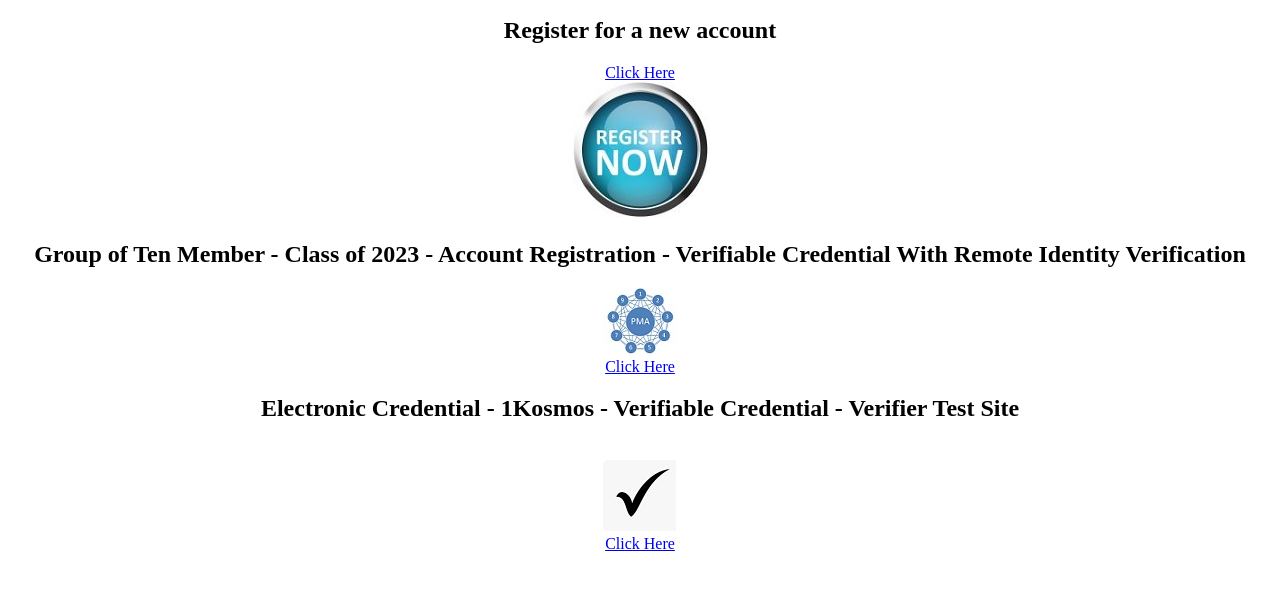
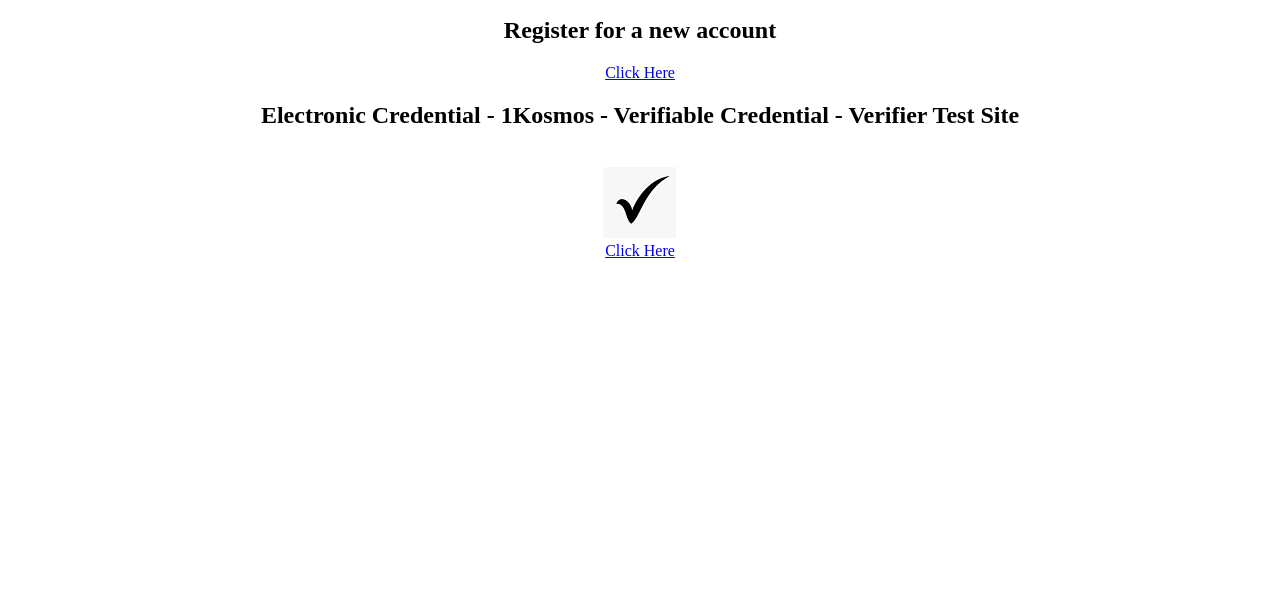
Before and after one commit to eyargholder/Electronic-Credentials-Roadmap, a website: page src/index.html in a window 1280 px wide. Shown: the part 110-700 px from the top of the page. Drawn offline with Linux system fonts and the light colour scheme.

Commit message:
Update index.html

```diff
--- a/src/index.html
+++ b/src/index.html
@@ -8,10 +8,10 @@
 	<h2>Verifiable Credential With Remote Identity Verification - did:blockid
 	<h2>Register for a new account</h2>
 	<a href="https://1KosmosB2CDemo.b2clogin.com/1KosmosB2CDemo.onmicrosoft.com/oauth2/v2.0/authorize?p=B2C_1_1Kosmos-B2C-sign-up-in&client_id=50b1a3b2-41ff-4063-b1dc-e0894f602411&nonce=defaultNonce&redirect_uri=https%3A%2F%2Fjwt.ms&scope=openid&response_type=code&prompt=login">Click Here</a><br>
-	<a href="https://ipfs.io/ipfs/QmPjqA2R2rnWoiLCqXjeMAKELgzJPnQCz5cekKDZh4Kcpe"> <img src="register.jpg" width=”135″ height=”135″> </a><br>
+	<!-----<a href="https://ipfs.io/ipfs/QmPjqA2R2rnWoiLCqXjeMAKELgzJPnQCz5cekKDZh4Kcpe"> <img src="register.jpg" width=”135″ height=”135″> </a><br>
 	<h2>Group of Ten Member - Class of 2023 - Account Registration - Verifiable Credential With Remote Identity Verification</h2>
 	<a href="https://ipfs.io/ipfs/QmPjqA2R2rnWoiLCqXjeMAKELgzJPnQCz5cekKDZh4Kcpe"> <img src="small-got.jpg" width=”74″ height=”66″> </a><br>
-	<a href="https://ipfs.io/ipfs/QmPjqA2R2rnWoiLCqXjeMAKELgzJPnQCz5cekKDZh4Kcpe">Click Here</a>
+	<a href="https://ipfs.io/ipfs/QmPjqA2R2rnWoiLCqXjeMAKELgzJPnQCz5cekKDZh4Kcpe">Click Here</a>----->
 	<h2>Electronic Credential - 1Kosmos - Verifiable Credential - Verifier Test Site</h2><br>
 	<a href="https://gateway.pinata.cloud/ipfs/QmbvixJke5wdhwqv8aq8vFD6b3RLR3MT5ViZaG9h4jAmXu/#0"> <img src="small-check.jpg" width=”74″ height=”71″> </a><br>
 	<a href="https://1KosmosB2CDemo.b2clogin.com/1KosmosB2CDemo.onmicrosoft.com/oauth2/v2.0/authorize?p=B2C_1_1Kosmos-B2C-sign-up-in&client_id=50b1a3b2-41ff-4063-b1dc-e0894f602411&nonce=defaultNonce&redirect_uri=https%3A%2F%2Fjwt.ms&scope=openid&response_type=code&prompt=login">Click Here</a>
```
